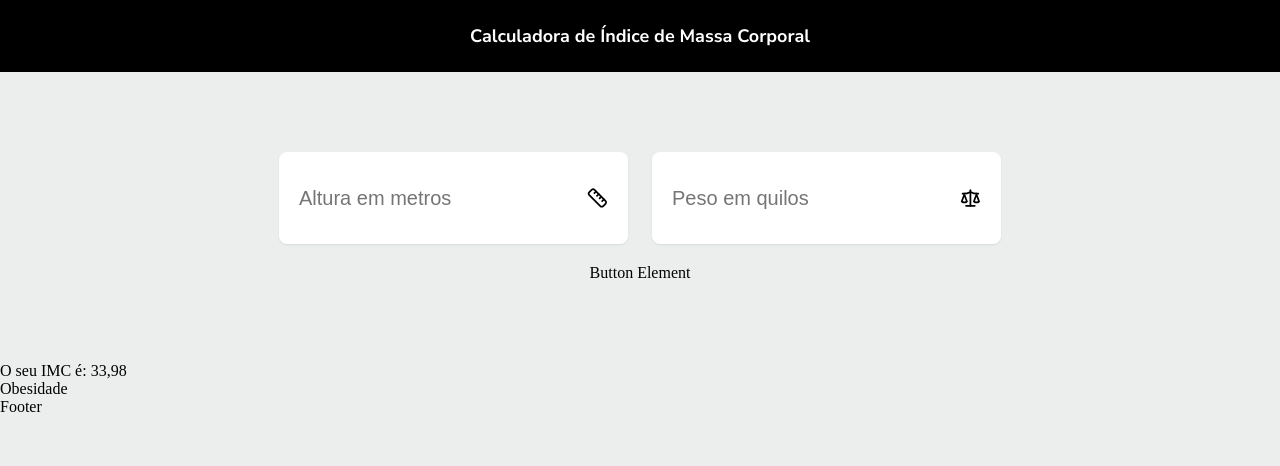
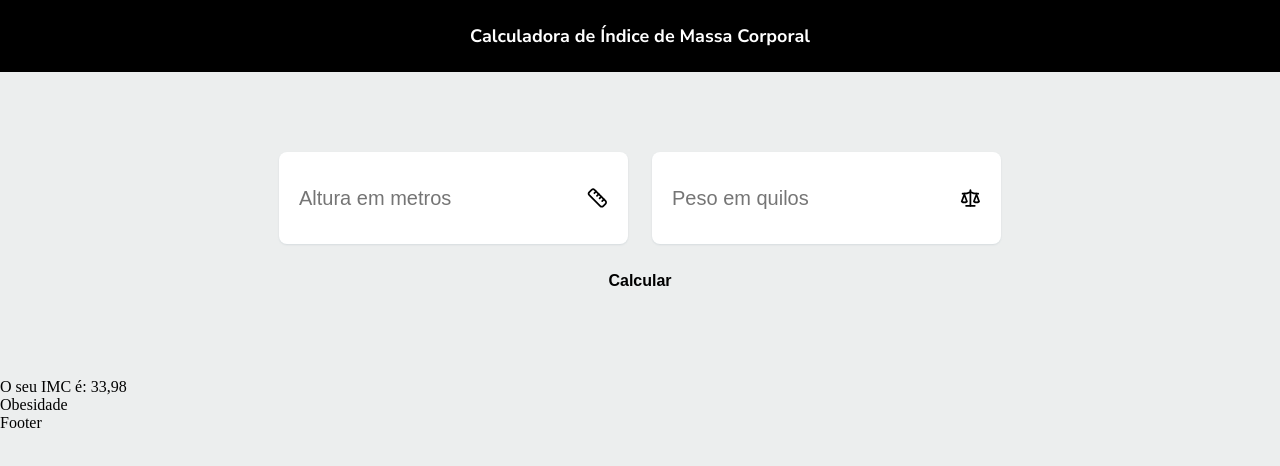
Before and after one commit to gui-cordeiro22/imc-calculator, a React (Vite) app: page / in a window 1280 px wide. Shown: the top 466 px of the page. Built offline with nearby package versions, Linux system fonts and the light colour scheme.

Commit message:
feat: adding button component initial structures

```diff
--- /dev/null
+++ b/src/components/elements/button/button.component.tsx
@@ -0,0 +1,22 @@
+// Dependencies
+import { FunctionComponent } from "react";
+
+// Styles
+import { Container, Label } from "./button.styles";
+
+// Types
+import { ButtonProps } from "./button.types";
+
+export const Button: FunctionComponent<ButtonProps> = ({ label, handleClick, variant, isActive, isCommingSoon, hasHoverEffect }) => {
+    return (
+        <Container
+            {...(!isCommingSoon && { onClick: handleClick })}
+            variant={variant}
+            isActive={!!isActive}
+            isCommingSoon={!!isCommingSoon}
+            hasHoverEffect={!!hasHoverEffect}
+        >
+            <Label>{!!isCommingSoon ? "Em breve..." : label}</Label>
+        </Container>
+    );
+};
--- /dev/null
+++ b/src/components/elements/button/button.styles.ts
@@ -0,0 +1,32 @@
+// Dependencies
+import styled, { css } from "styled-components";
+
+// Types
+import type { ButtonVariants } from "./button.types";
+
+// Theme
+//import { theme } from "@/config/theme";
+
+type ContainerStyleProps = {
+    variant: ButtonVariants;
+    isActive: boolean;
+    isCommingSoon: boolean;
+    hasHoverEffect?: boolean;
+};
+
+//TODO: Refact all styles to be more general and simple
+
+export const Container = styled.button<ContainerStyleProps>`
+    background-color: inherit;
+    padding: 8px;
+`;
+
+export const Label = styled.p`
+    font-size: 14px;
+    font-family: "Montserrat", sans-serif;
+    font-weight: bold;
+
+    @media (min-width: 768px) {
+        font-size: 16px;
+    }
+`;
--- /dev/null
+++ b/src/components/elements/button/index.ts
@@ -0,0 +1,8 @@
+// Component
+import { Button } from "./button.component";
+
+// Types
+import { ButtonProps } from "./button.types";
+
+export { Button };
+export type { ButtonProps };
--- a/src/pages/home-page/home.page.tsx
+++ b/src/pages/home-page/home.page.tsx
@@ -8,6 +8,7 @@ import { Input } from "../../components/elements/input";
 
 // Assets
 import { Ruler, Scale } from "lucide-react";
+import { Button } from "../../components/elements/button";
 
 export const HomePage: FunctionComponent = () => {
     return (
@@ -16,7 +17,7 @@ export const HomePage: FunctionComponent = () => {
                 <CalculatorSection
                     heigthInputElement={<Input placeholder="Altura em metros" iconElement={<Ruler />} />}
                     weigthInputElement={<Input placeholder="Peso em quilos" iconElement={<Scale />} />}
-                    actionButtonElement={<div>Button Element</div>}
+                    actionButtonElement={<Button label="Calcular" variant="cta" />}
                 />
             }
         />
```
Also changed, not shown: src/components/elements/button/button.helpers.ts (added, +9 -0 lines), src/components/elements/button/button.types.ts (added, +15 -0 lines).
